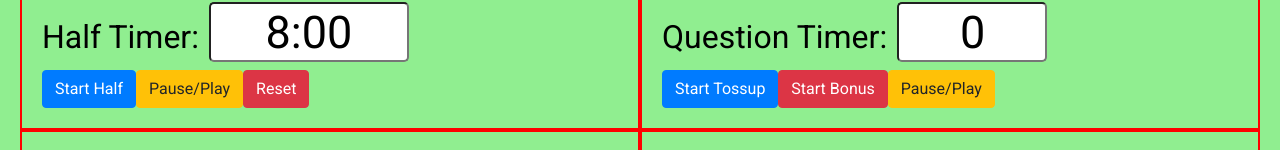
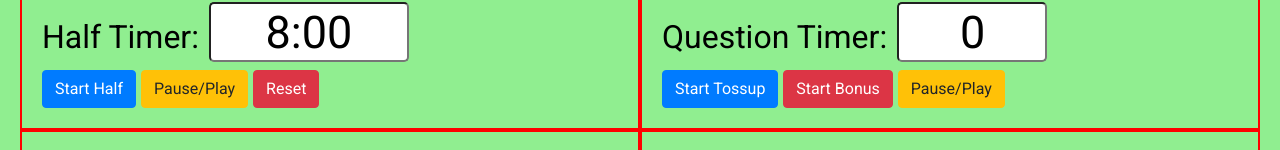
Before and after one commit to hahnlheem/scibowl-site, a React app: page /testy in a window 1280 px wide. Shown: the part 142-292 px from the top of the page. Built offline with nearby package versions, Linux system fonts and the light colour scheme; no server answers; the HTML template or start-up script is replaced by a standard one.

Commit message:
margin on timer buttons

```diff
--- a/client/src/components/modules/Clock.css
+++ b/client/src/components/modules/Clock.css
@@ -1,6 +1,10 @@
 .full-page {
     width: 100%;
     margin: auto;
+}
+
+.timerbtn {
+  margin-right: 5px;
 }
 
 .questionClock {
--- a/client/src/components/modules/Clock.js
+++ b/client/src/components/modules/Clock.js
@@ -132,9 +132,9 @@ class Clock extends Component {
                   className={ (this.state.halfTime === 0) ? "halfClockAtZero" : "halfClock" }
                 />
               </h2>
-              <button onClick={this.startHalf} type="button" class="btn btn-primary">Start Half</button>
-              <button onClick={this.negHPause} type="button" class="btn btn-warning">Pause/Play</button>
-              <button onClick={this.resetHalf} type="button" class="btn btn-danger">Reset</button>
+              <button onClick={this.startHalf} type="button" className="btn btn-primary timerbtn">Start Half</button>
+              <button onClick={this.negHPause} type="button" className="btn btn-warning timerbtn">Pause/Play</button>
+              <button onClick={this.resetHalf} type="button" className="btn btn-danger timerbtn">Reset</button>
             </div>
             <div className="float-child">
               <h2>Question Timer:
@@ -144,9 +144,9 @@ class Clock extends Component {
                   className={ isQZero ? "questionClockAtZero" : "questionClock" }
                 />
               </h2>
-              <button onClick={this.startTossup} type="button" class="btn btn-primary">Start Tossup</button>
-              <button onClick={this.startBonus} type="button" class="btn btn-danger">Start Bonus</button>
-              <button onClick={this.negQPause} type="button" class="btn btn-warning">Pause/Play</button>
+              <button onClick={this.startTossup} type="button" className="btn btn-primary timerbtn">Start Tossup</button>
+              <button onClick={this.startBonus} type="button" className="btn btn-danger timerbtn">Start Bonus</button>
+              <button onClick={this.negQPause} type="button" className="btn btn-warning timerbtn">Pause/Play</button>
             </div>
           </div>
         </div>
```
